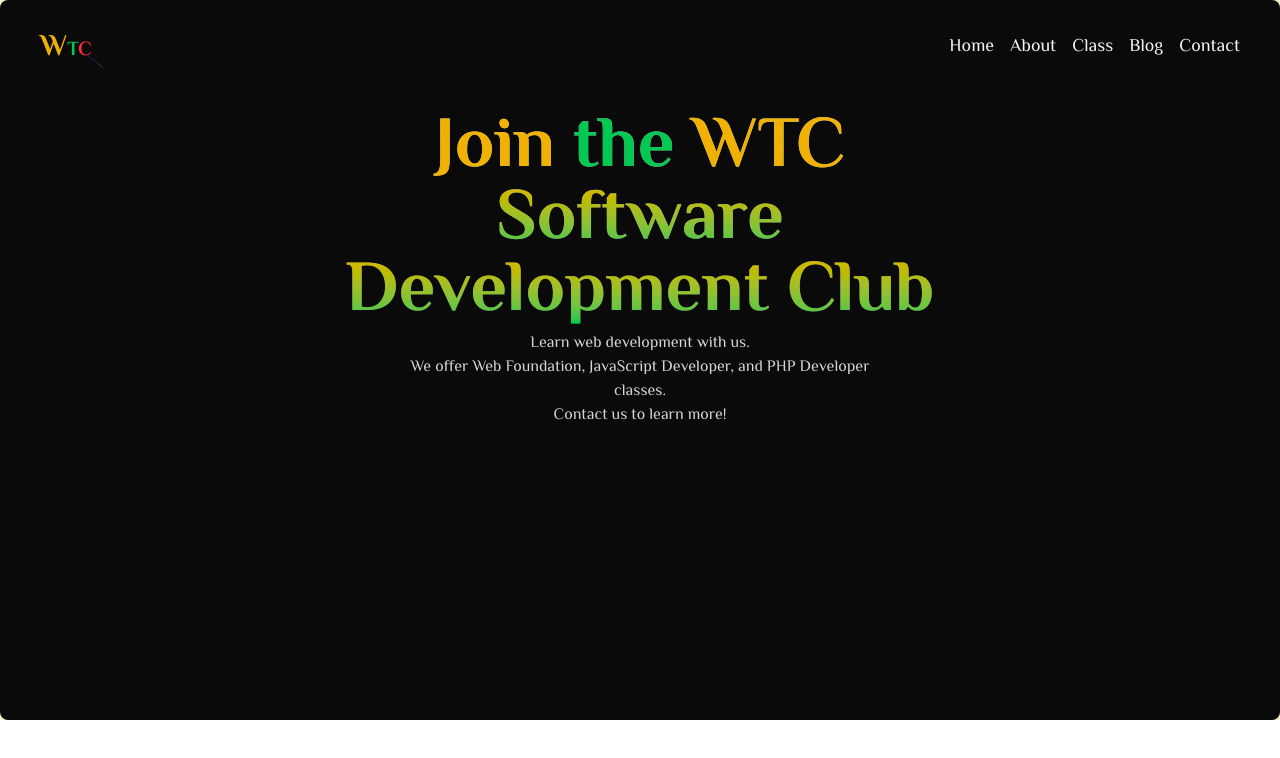
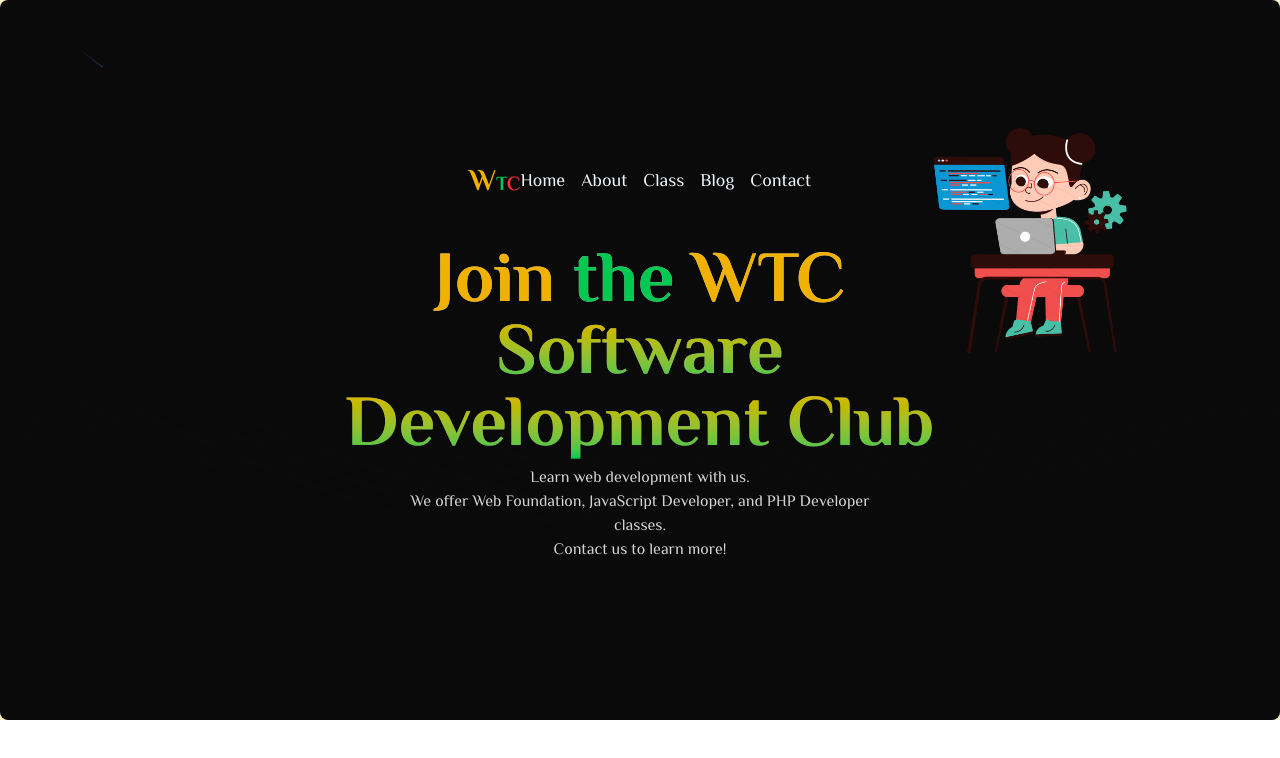
Before and after one commit to zinoo-dez/web-school-wtc, a Next.js app: page / in a window 1280 px wide. Shown: the top 758 px of the page. Built offline with nearby package versions, Linux system fonts and the light colour scheme.

Commit message:
fix layout and image

```diff
--- a/src/app/components/Background-Beam.tsx
+++ b/src/app/components/Background-Beam.tsx
@@ -1,20 +1,21 @@
 "use client"
 import { BackgroundBeams } from "@/components/ui/background-beams"
 import Nav from "./Nav"
+import Image from "next/image"
 
 export default function BackgroundBeamsDemo() {
     return (
         <>
 
-            <div className="h-[90vh] w-full rounded-md bg-neutral-950 dark:bg-neutral-900 relative  antialiased">
+            <div className="min-h-[90vh] w-full rounded-md bg-neutral-950 dark:bg-neutral-900 relative flex items-center justify-center flex-col  antialiased">
                 <Nav />
-                {/* <Image
+                <Image
                     src="/gg.png"
                     alt="coding"
                     width={500}
                     height={500}
                     className="hidden md:block object-cover absolute right-[0px] top-[100px]"
-                /> */}
+                />
                 <div className="max-w-2xl mx-auto p-4">
                     <h1 className="relative z-10 text-3xl md:text-7xl  bg-clip-text text-transparent bg-gradient-to-b from-neutral-200 to-neutral-600  text-center font-sans font-bold">
                         <span className="text-yellow-500">Join</span> <span className="text-green-500">the</span> <span className="text-yellow-500">WTC</span><br />
--- a/src/app/page.tsx
+++ b/src/app/page.tsx
@@ -3,7 +3,7 @@ import Banner from "./sections/Banner";
 
 export default function Home() {
   return (
-    <div className="">
+    <div className="relative overflow-x-hidden">
       <Banner />
     </div>
   );
```
